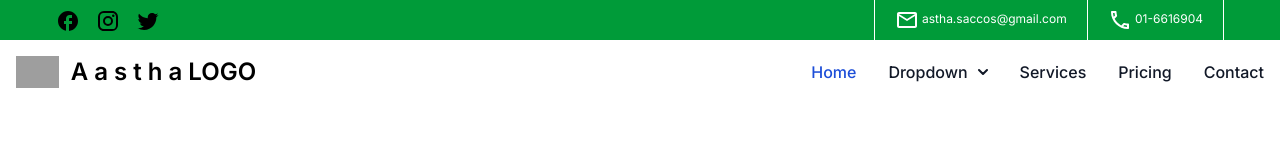
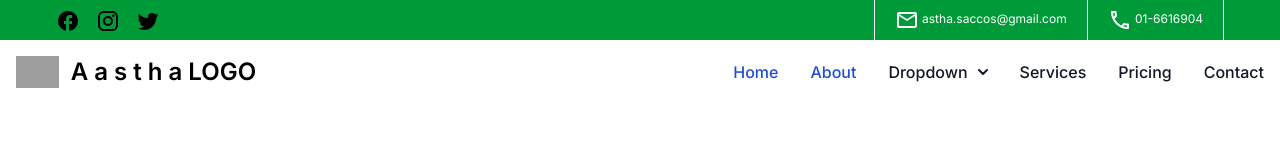
Before and after one commit to nirjalpraj/astha-next, a Next.js app: page / in a window 1280 px wide. Shown: the top 160 px of the page. Built offline with nearby package versions, Linux system fonts and the light colour scheme; grey boxes are pictures that could not be loaded.

Commit message:
changes after a while

```diff
--- a/app/components/AppBar.tsx
+++ b/app/components/AppBar.tsx
@@ -47,6 +47,15 @@
                 aria-current="page"
               >
                 Home
+              </a>
+            </li>
+            <li>
+              <a
+                href="#"
+                className="block py-2 px-3 text-white bg-blue-700 rounded md:bg-transparent md:text-blue-700 md:p-0 md:dark:text-blue-500 dark:bg-blue-600 md:dark:bg-transparent"
+                aria-current="page"
+              >
+                About
               </a>
             </li>
             <li>
--- a/package.json
+++ b/package.json
@@ -12,6 +12,7 @@
     "@ant-design/icons": "^5.2.6",
     "@emotion/react": "^11.11.1",
     "@emotion/styled": "^11.11.0",
+    "@material-tailwind/react": "^2.1.8",
     "@mui/icons-material": "^5.14.18",
     "@mui/material": "^5.14.18",
     "next": "14.0.3",
```
Also changed, not shown: 1 other file (tests, documents, lock files or other folders).
